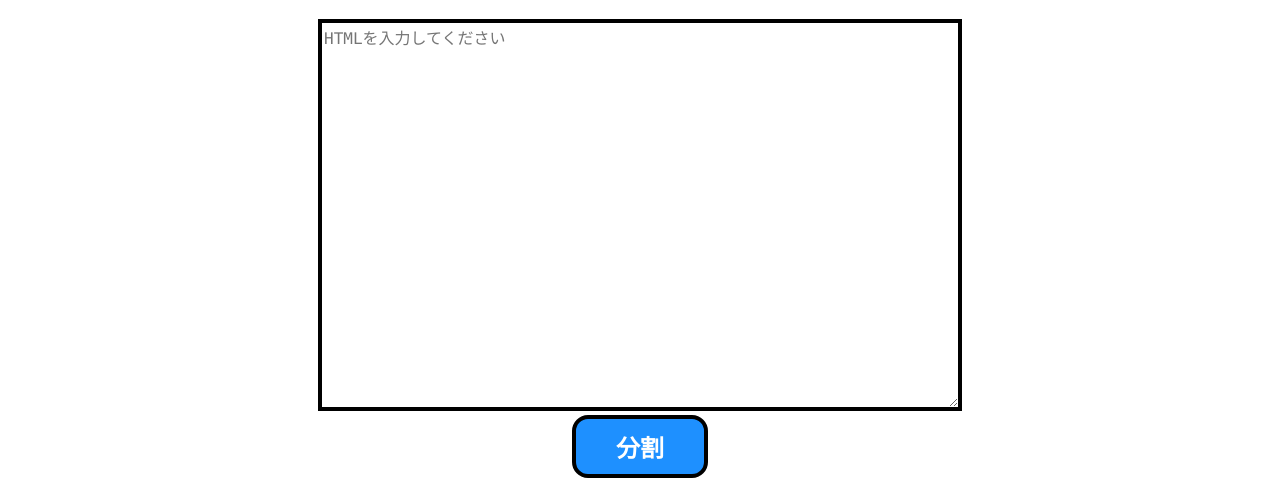
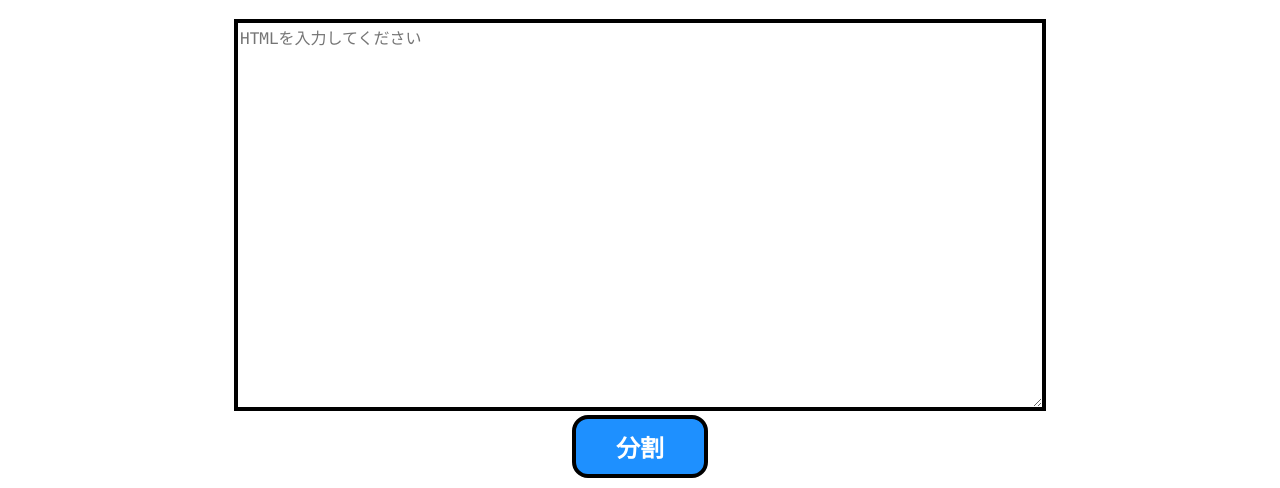
Before and after one commit to shopipi/HTML-CSS-Splitter, a plain HTML site: page index.html in a window 1280 px wide. Shown: the part 70-558 px from the top of the page. Drawn offline with Linux system fonts and the light colour scheme.

Commit message:
Changed Width of Textarea

```diff
--- a/index.html
+++ b/index.html
@@ -11,9 +11,9 @@
       }
       textarea
       {
-        width: 50%;
-        min-width: 50%;
-        max-width: 50%;
+        width: 800px;
+        min-width: 800px;
+        max-width: 800px;
         font-size: 16px;
         font-family: 'Consolas';
         border: 4px solid black;
```
